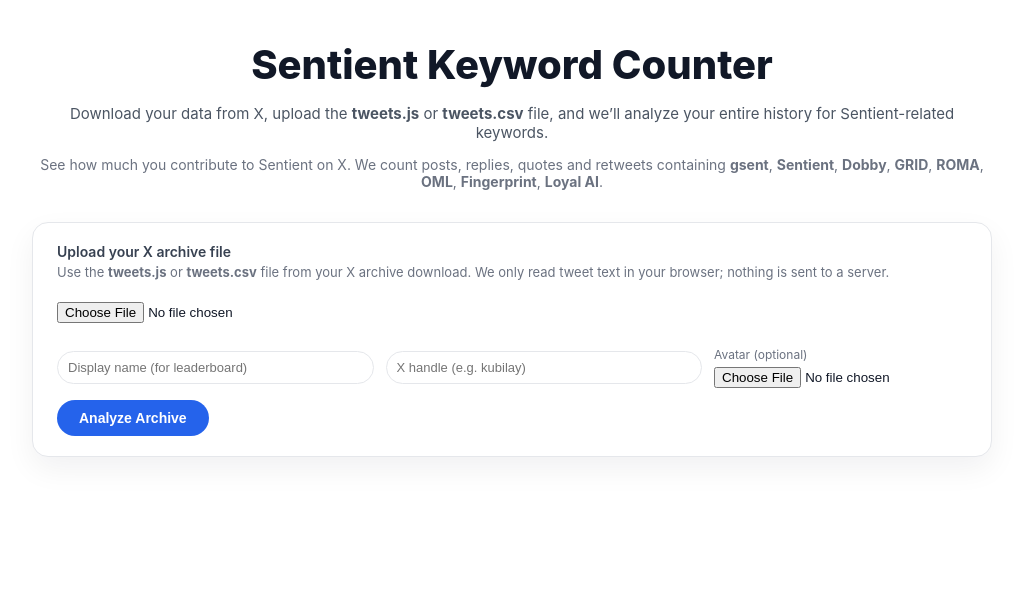
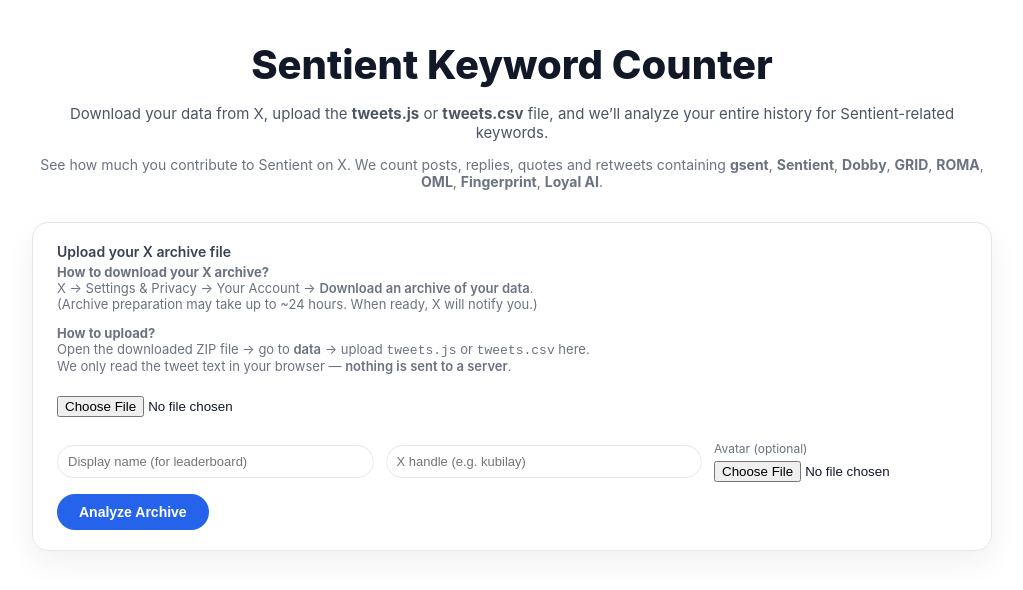
Before and after one commit to akubilayozel/sentient-keyword-counter, a Next.js app: page / in a window 1280 px wide. Shown: the top 590 px of the page, without its empty margins (128-1151 px from the left). Built offline with nearby package versions, Linux system fonts and the light colour scheme.

Commit message:
Update index.tsx

```diff
--- a/pages/index.tsx
+++ b/pages/index.tsx
@@ -157,7 +157,7 @@
         );
       }
 
-      // Keyword sayımı
+      // Keyword sayımı (case-insensitive, substring)
       const statsResult: KeywordStat[] = KEYWORDS.map((label) => {
         const kw = label.toLowerCase();
         let total = 0;
@@ -215,8 +215,7 @@
       maxWidth: 960,
       margin: "40px auto",
       padding: "0 16px 40px",
-      fontFamily:
-        "Inter, system-ui, -apple-system, BlinkMacSystemFont, sans-serif",
+      fontFamily: "Inter, system-ui, -apple-system, BlinkMacSystemFont, sans-serif",
       color: "#111827",
     } as React.CSSProperties,
     title: {
@@ -377,10 +376,27 @@
         <div style={{ fontSize: 14, color: "#374151", fontWeight: 600 }}>
           Upload your X archive file
         </div>
+
+        {/* Yeni açıklama metni */}
         <p style={{ fontSize: 13, color: "#6B7280", marginTop: 4 }}>
-          Use the <b>tweets.js</b> or <b>tweets.csv</b> file from your X archive
-          download. We only read tweet text in your browser; nothing is sent to
-          a server.
+          <strong>How to download your X archive?</strong>
+          <br />
+          X → Settings &amp; Privacy → Your Account →{" "}
+          <span style={{ fontWeight: 600 }}>Download an archive of your data</span>.
+          <br />
+          (Archive preparation may take up to ~24 hours. When ready, X will
+          notify you.)
+        </p>
+
+        <p style={{ fontSize: 13, color: "#6B7280", marginTop: 4 }}>
+          <strong>How to upload?</strong>
+          <br />
+          Open the downloaded ZIP file → go to{" "}
+          <span style={{ fontWeight: 600 }}>data</span> → upload{" "}
+          <code>tweets.js</code> or <code>tweets.csv</code> here.
+          <br />
+          We only read the tweet text in your browser —{" "}
+          <span style={{ fontWeight: 600 }}>nothing is sent to a server</span>.
         </p>
 
         <div style={styles.fileRow}>
```
